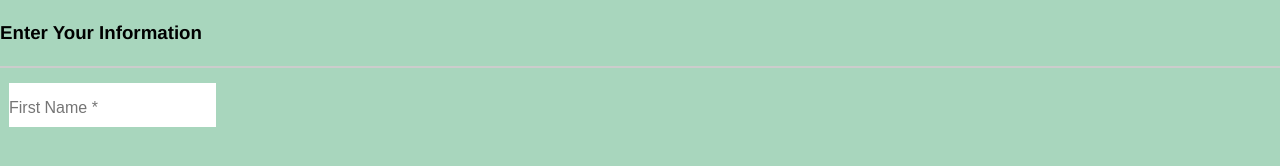
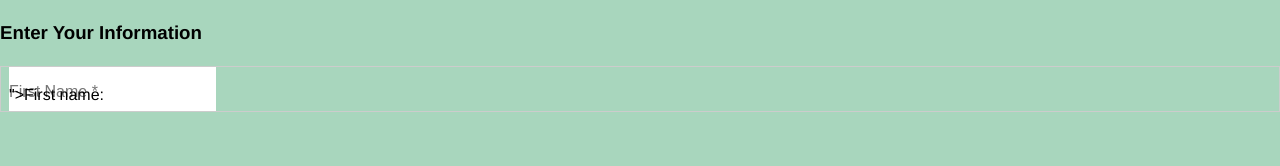
Before and after one commit to ITMD-362-Spring-2020-Thonippara/Test_Repo, a plain HTML site: page index.html in a window 1280 px wide. Drawn offline with Linux system fonts and the light colour scheme.

Commit message:
Adding text to label

```diff
--- a/index.html
+++ b/index.html
@@ -9,9 +9,10 @@
   </head>
   <body>
     <h3>Enter Your Information</h3>
+    <form>
       <div class="box1">
         <div id="floatContainer" class="float-container">
-          <label for="floatField">
+          <label for="floatField">">First name:</label>
           <input id="floatField" class="fontsize" type="text" name="first_name_field" placeholder="First Name &#42;" />
         </div>
       </div>
```
